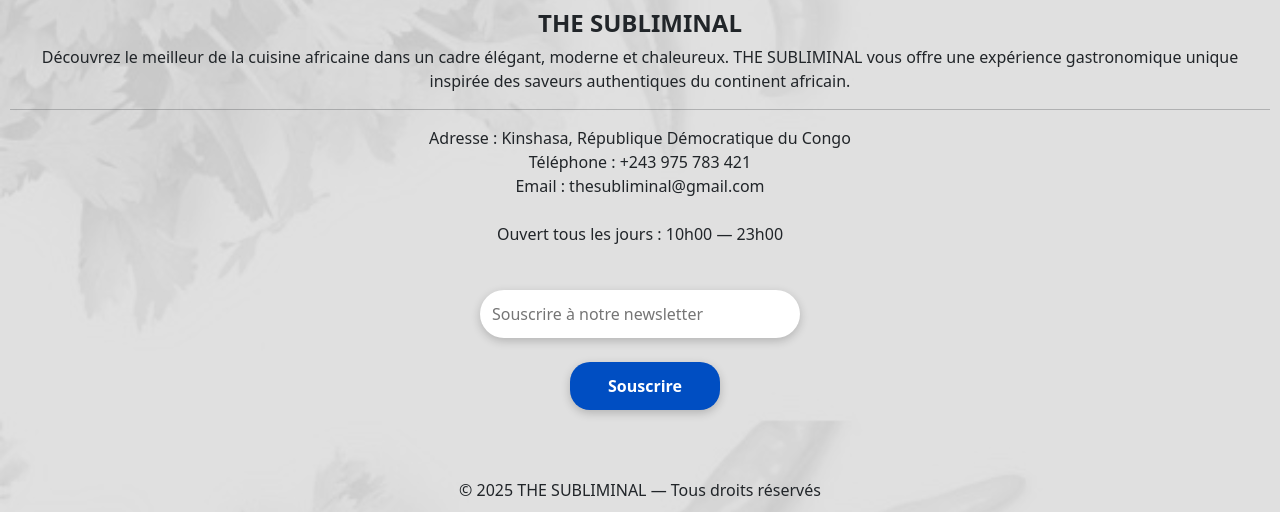
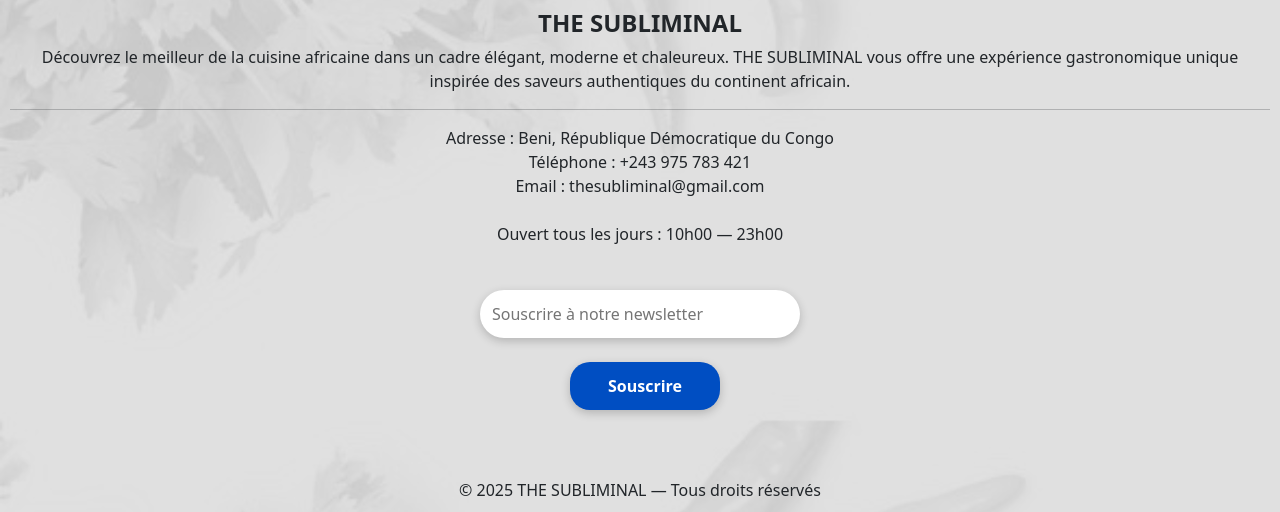
Before and after one commit to bienv-007/reservation_restau, a PHP site: page /index.php in a window 1280 px wide. Shown: the part 1709-2221 px from the top of the page. Run offline with PHP 8.4, Linux system fonts and the light colour scheme.

Commit message:
correction du lieu dans le footer

```diff
--- a/footer.php
+++ b/footer.php
@@ -43,7 +43,7 @@ if (isset($_POST['email'])) {
     <hr>
 
     <span>
-        Adresse : Kinshasa, République Démocratique du Congo
+        Adresse : Beni, République Démocratique du Congo
     </span>
 
     <br>
```
